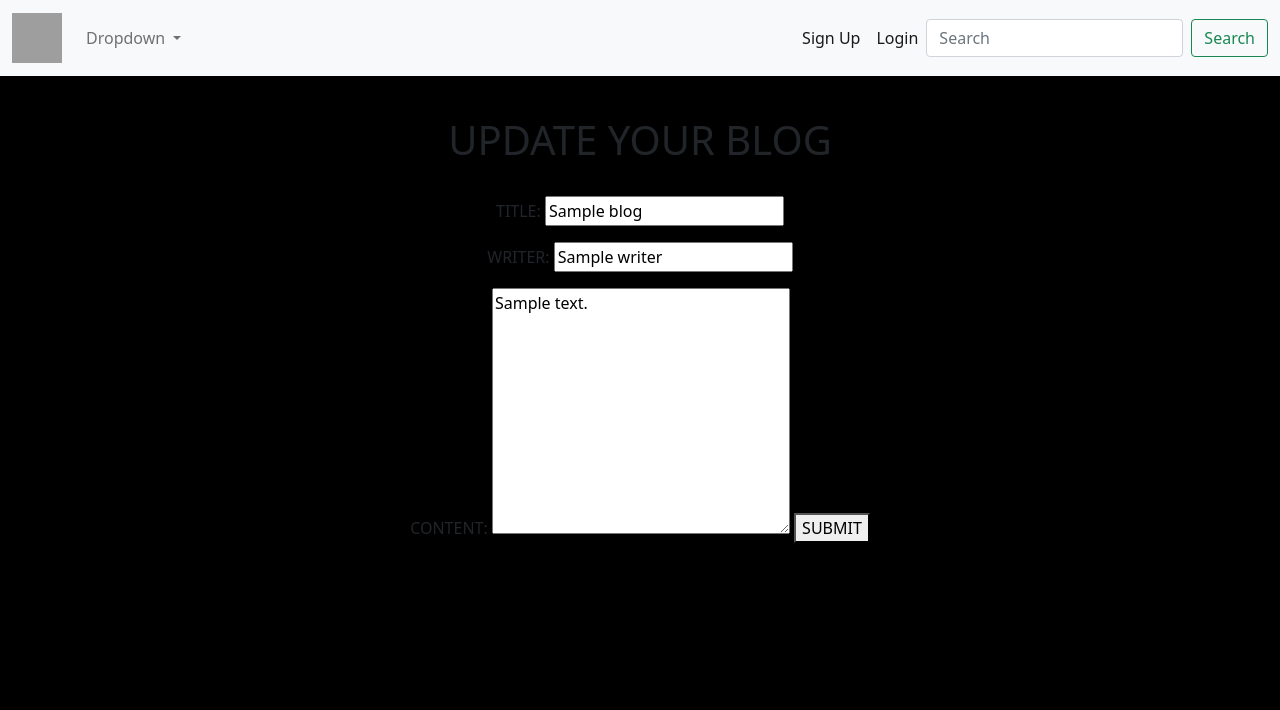
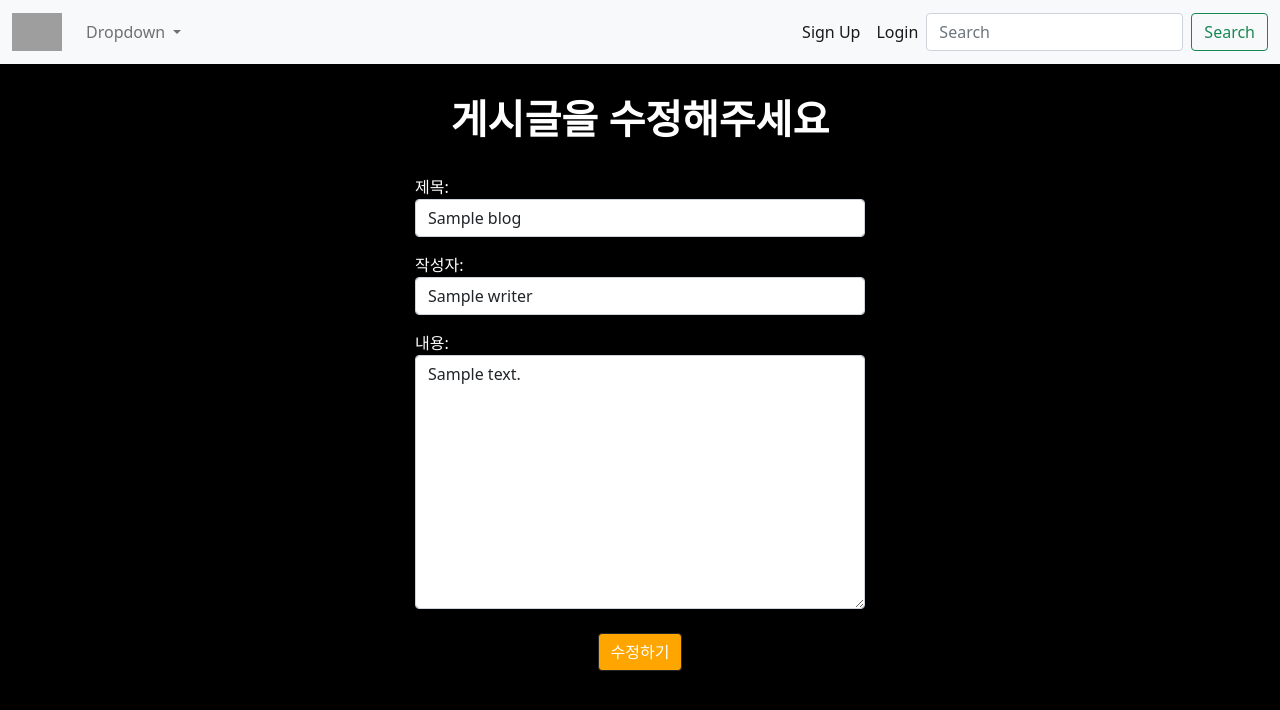
Before and after one commit to soojinparkk/likelion9th_study, a Django app: template django-blog-ex/blogproject/blogapp/templates/edit.html in a window 1280 px wide. Shown: the top 710 px of the page. Run offline with Django 3.2, Linux system fonts and the light colour scheme; the template is opened without the code that fills it: most values are stand-ins (such as "Sample title", 1, 10 or a date in 2020); grey boxes are pictures that could not be loaded.

Commit message:
modify forms.py and use bootstrap

```diff
--- a/django-blog-ex/blogproject/blogapp/static/detail.css
+++ b/django-blog-ex/blogproject/blogapp/static/detail.css
@@ -2,8 +2,16 @@
     background-color: orange;
 }
 
-#title {
-    color: white; font-weight: bold;
+.form {
+    width: 450px;
+    margin: 0 auto;
+    color: white;
+    text-align: left;
+}
+
+.title {
+    color: white;
+    font-weight: bold;
 }
 
 #card-writer {
@@ -15,8 +23,8 @@
 
 #card-content {
     color: white;
-    font-size:large;
-    margin-top: 30px;
+    font-size: medium;
+    padding: 50px;
 }
 
 #card-border {
--- a/django-blog-ex/blogproject/blogapp/templates/detail.html
+++ b/django-blog-ex/blogproject/blogapp/templates/detail.html
@@ -14,18 +14,17 @@
     <a href="{% url 'delete' blog.id %}" class="btn btn-dark" id="btn-orange">삭제하기</a>
     </p>
 
-    <h1 id="title">{{blog.title}}</h1>
+    <h1 class="title">{{blog.title}}</h1>
 
     <h5 class="card-title" id="card-writer">작성자: {{blog.writer}}</h5>
     <div class="card text-center" id="card-border">
         <div class="card-body" style="padding: 50px;">
 
             {% if blog.image %}
-            <p><img src="{{blog.image.url}}" alt="" class="img-fluid"></p>
+            <p><img src="{{blog.image.url}}" alt="" style="width: 500px;"></p>
             {% endif %}
 
             <p class="card-text" id="card-content">{{blog.body}}</p>
-
         </div>
         <div class="card-footer text-muted">
             {{blog.pub_date}}
--- a/django-blog-ex/blogproject/blogapp/templates/edit.html
+++ b/django-blog-ex/blogproject/blogapp/templates/edit.html
@@ -1,13 +1,22 @@
 {% extends 'base.html' %}
 
+<head>
+    {% load static %}
+    {% block extrahead %}
+    <link rel="stylesheet" href="{% static 'detail.css' %}">
+    {% endblock %}
+</head>
+
 {% block content %}
-    <h1>UPDATE YOUR BLOG</h1><br>
+    <h1 class="title">게시글을 수정해주세요</h1><br>
 
-    <form action="{% url 'update' blog.id %}" method="POST">
+    <form action="{% url 'update' blog.id %}" method="POST" class="form">
         {% csrf_token %}
-        <p>TITLE: <input type="text" name="title" value="{{blog.title}}"></p>
-        <p>WRITER: <input type="text" name="writer" value="{{blog.writer}}"></p>
-        CONTENT: <textarea name="body" id="" cols="30" rows="10">{{blog.body}}</textarea>
-        <button type="submit">SUBMIT</button>
+        <p>제목:<input class="form-control" type="text" name="title" value="{{blog.title}}"></p>
+        <p>작성자:<input class="form-control" type="text" name="writer" value="{{blog.writer}}"></p>
+        내용:<textarea class="form-control" name="body" id="" cols="30" rows="10">{{blog.body}}</textarea><br>
+        <div style="text-align: center;">
+            <button type="submit" class="btn btn-dark" id="btn-orange">수정하기</button>
+        </div>
     </form>
 {% endblock %}
--- a/django-blog-ex/blogproject/blogapp/templates/new.html
+++ b/django-blog-ex/blogproject/blogapp/templates/new.html
@@ -8,7 +8,7 @@
 </head>
 
 {% block content %}
-    <h1 id="title">원하는 게시글을 작성해주세요</h1><br>
+    <h1 class="title">원하는 게시글을 작성해주세요</h1><br>
 
     <form action="{% url 'create' %}" method="POST" enctype="multipart/form-data" style="color: white;">
         {% csrf_token %}
--- a/django-blog-ex/blogproject/lionproject/templates/base.html
+++ b/django-blog-ex/blogproject/lionproject/templates/base.html
@@ -25,10 +25,10 @@
 
     {% load static %}
 
-    <nav class="navbar navbar-expand-lg navbar-light bg-light">
+    <nav class="navbar navbar-expand-lg navbar-light bg-light fixed-top">
         <div class="container-fluid">
           <a class="navbar-brand" href="{% url 'home' %}">
-            <img src="{% static 'pink wall.jpg' %}" width="50" height="50">
+            <img src="{% static 'pink wall.jpg' %}" width="50">
           </a>
           <!-- <button class="navbar-toggler" type="button" data-bs-toggle="collapse" data-bs-target="#navbarSupportedContent" aria-controls="navbarSupportedContent" aria-expanded="false" aria-label="Toggle navigation">
             <span class="navbar-toggler-icon"></span>
@@ -80,7 +80,7 @@
         </div>
     </nav>
 
-    <div class="container" style="padding: 40px;">
+    <div class="container" style="padding: 40px; padding-top: 95px;">
         {% block content %}
         {% endblock %}
     </div>
```
Also changed, not shown: django-blog-ex/blogproject/blogapp/forms.py (+27 -0 lines).
